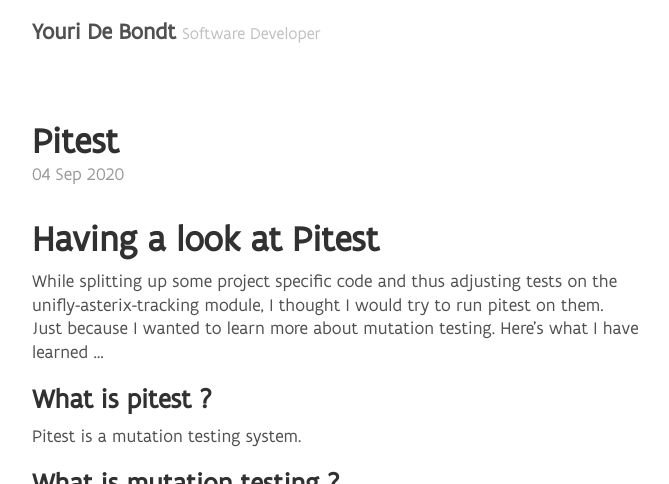
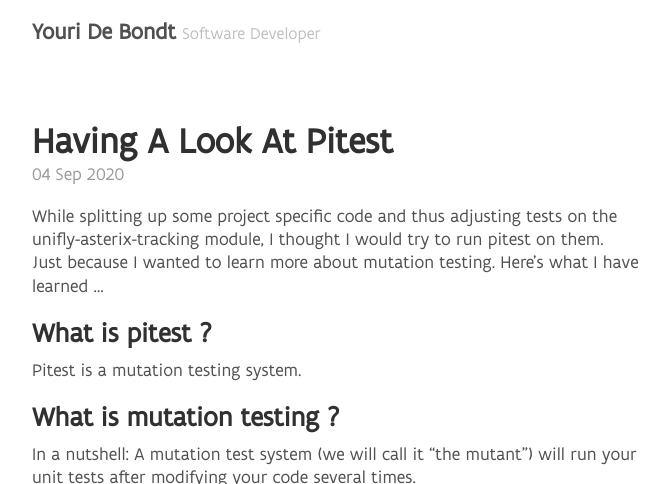
Before and after one commit to ydbondt/ydbondt.github.io, a Jekyll site: the page built from _posts/2020-09-04-Having-a-look-at-Pitest.md, in a window 1280 px wide and 900 px high, cut to the strip 0-484 px from the top of the window. Shown: the whole strip, without its empty margins (293-962 px from the left). Built offline with Jekyll 4.4.1, drawn with Linux system fonts in a browser that asks for light colours; our own code applies the rules of GitHub Pages for plain Markdown files.

Commit message:
Update and rename 2020-09-04-Pitest.md to 2020-09-04-Having-a-look-at-Pitest.md

```diff
--- a/_posts/2020-09-04-Pitest.md
+++ b/_posts/2020-09-04-Having-a-look-at-Pitest.md
@@ -1,5 +1,3 @@
-# Having a look at Pitest
-
 While splitting up some project specific code and thus adjusting tests on the unifly-asterix-tracking module, I thought I would try to run pitest on them.
 \
 Just because I wanted to learn more about mutation testing.
```
